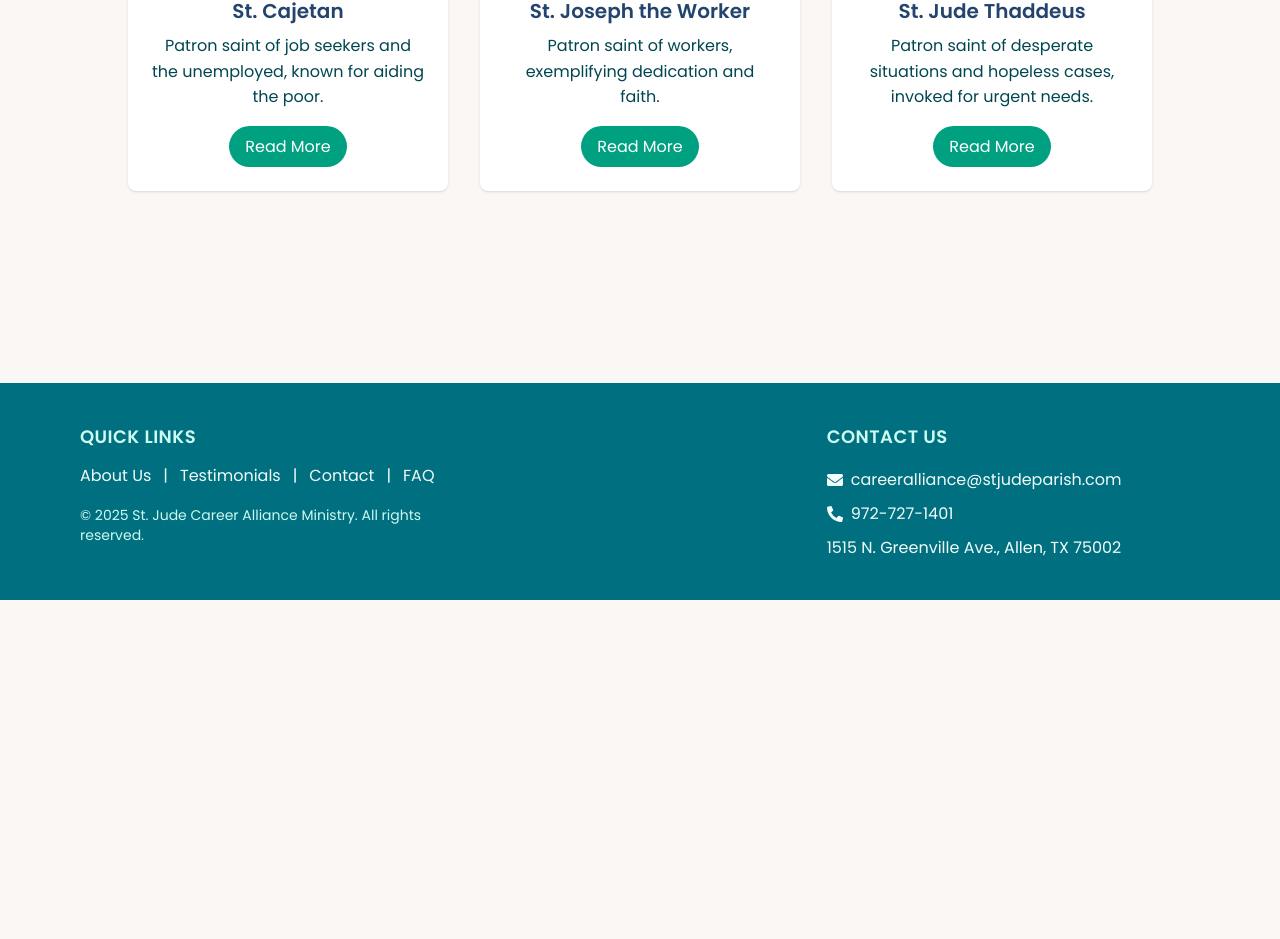
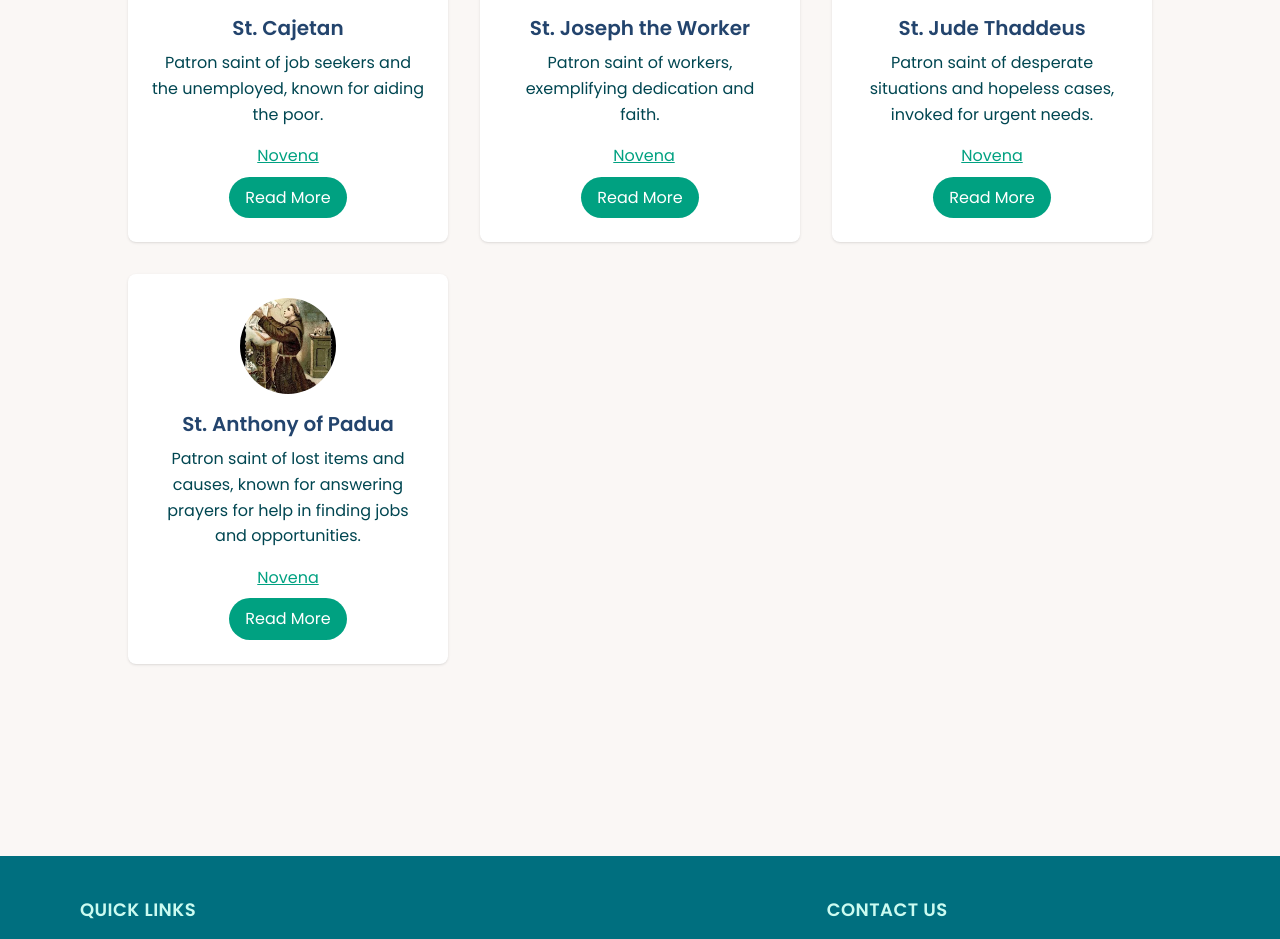
Before and after one commit to dataMichelle/sjca, a React (Vite) app: page /spiritual-support in a window 1280 px wide. Shown: the part 1160-2099 px from the top of the page. Before the commit the page ends 1760 px from the top, so only its background shows below. Built offline with nearby package versions, Linux system fonts and the light colour scheme.

Commit message:
Added Novenas

```diff
--- a/src/components/Navbar.jsx
+++ b/src/components/Navbar.jsx
@@ -17,7 +17,7 @@ const Navbar = () => {
           <img
             src="/logo-path.png"
             alt="St. Jude Career Alliance Logo"
-            className="w-30 h-auto
+            className="w-40 h-auto
             "
           />
           {/* <h1 className="text-xl font-bold font-poiret text-emerald-50 tracking-wide">
--- a/src/views/SpiritualSupport.jsx
+++ b/src/views/SpiritualSupport.jsx
@@ -87,6 +87,14 @@ const SpiritualSupport = () => {
                   aiding the poor.
                 </p>
                 <a
+                  href="https://www.catholicculture.org/culture/liturgicalyear/prayers/view.cfm?id=1318"
+                  className="text-secondary underline hover:text-darkBlue mb-2"
+                  target="_blank"
+                  rel="noopener noreferrer"
+                >
+                  Novena
+                </a>
+                <a
                   href="https://catholicnovenaapp.com/novenas/st-cajetan-novena/"
                   className="inline-block px-4 py-2 bg-secondary text-white rounded-full hover:bg-deepTeal transition"
                   target="_blank"
@@ -108,6 +116,14 @@ const SpiritualSupport = () => {
                 <p className="text-primary mt-2 mb-4">
                   Patron saint of workers, exemplifying dedication and faith.
                 </p>
+                <a
+                  href="https://hozana.org/en/prayer/novena/st-joseph/employment?utm_source=chatgpt.com"
+                  className="text-secondary underline ml-2 hover:text-darkBlue mb-2"
+                  target="_blank"
+                  rel="noopener noreferrer"
+                >
+                  Novena
+                </a>
                 <a
                   href="https://www.carmelitefriars.org/novena-to-st-joseph-the-worker"
                   className="inline-block px-4 py-2 bg-secondary text-white rounded-full hover:bg-deepTeal transition"
@@ -133,6 +149,45 @@ const SpiritualSupport = () => {
                 </p>
                 <a
                   href="https://www.ewtn.com/catholicism/devotions/novena-to-st-jude--desperate-situations-and-hopeless-cases-305"
+                  className="text-secondary underline hover:text-darkBlue mb-2"
+                  target="_blank"
+                  rel="noopener noreferrer"
+                >
+                  Novena
+                </a>
+                <a
+                  href="https://www.ewtn.com/catholicism/devotions/novena-to-st-jude--desperate-situations-and-hopeless-cases-305"
+                  className="inline-block px-4 py-2 bg-secondary text-white rounded-full hover:bg-deepTeal transition"
+                  target="_blank"
+                  rel="noopener noreferrer"
+                >
+                  Read More
+                </a>
+              </div>
+
+              <div className="bg-white rounded-lg shadow-sm p-6 flex flex-col items-center text-center">
+                <img
+                  src="./assets/saints/anthony.png"
+                  alt="St. Jude Thaddeus"
+                  className="w-24 h-24 object-cover rounded-full mb-4"
+                />
+                <h3 className="text-xl font-semibold text-darkBlue">
+                  St. Anthony of Padua
+                </h3>
+                <p className="text-primary mt-2 mb-4">
+                  Patron saint of lost items and causes, known for answering
+                  prayers for help in finding jobs and opportunities.
+                </p>
+                <a
+                  href="https://hallow.com/blog/saint-anthony-novena/"
+                  className="text-secondary underline hover:text-darkBlue mb-2"
+                  target="_blank"
+                  rel="noopener noreferrer"
+                >
+                  Novena
+                </a>
+                <a
+                  href="https://www.ewtn.com/catholicism/devotions/novena-to-st-jude--desperate-situations-and-hopeless-cases-305"
                   className="inline-block px-4 py-2 bg-secondary text-white rounded-full hover:bg-deepTeal transition"
                   target="_blank"
                   rel="noopener noreferrer"
```
Also changed, not shown: public/assets/saints/anthony.png (added).
